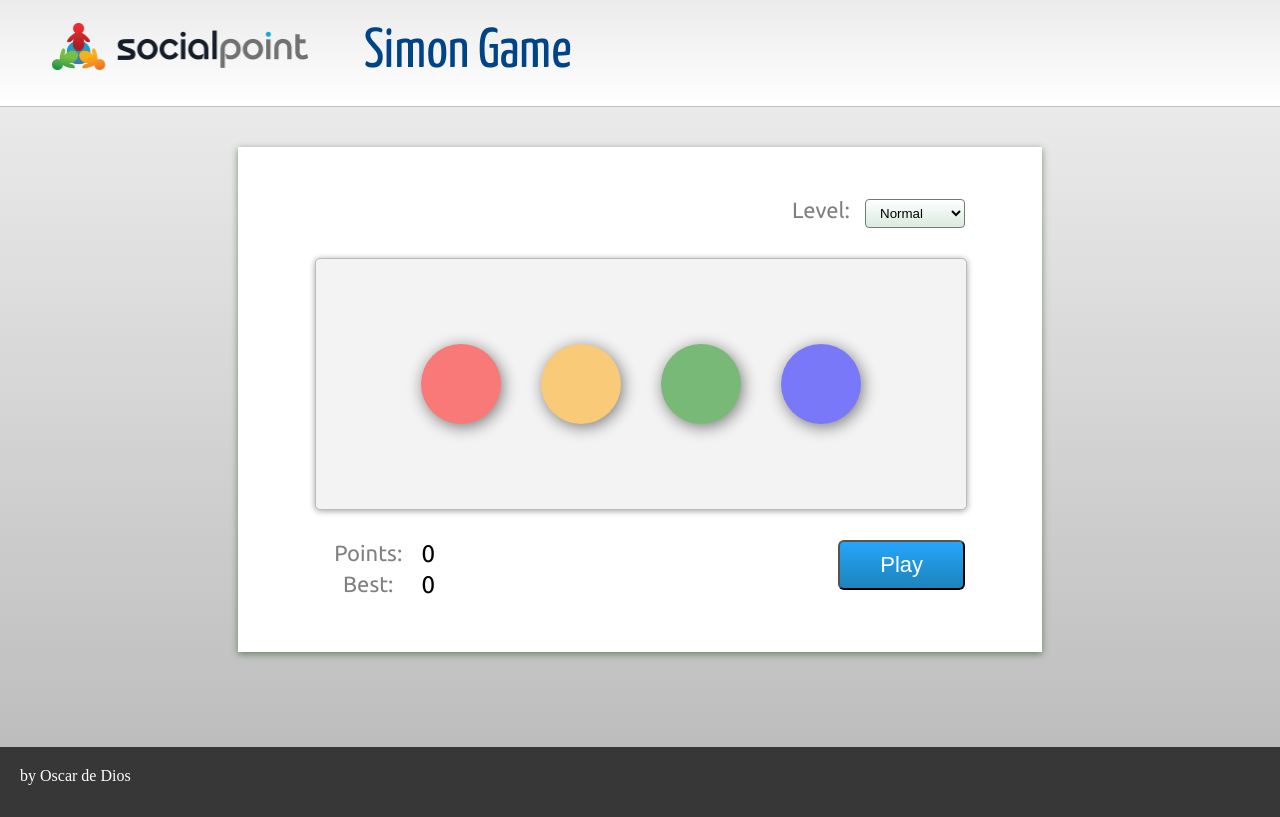
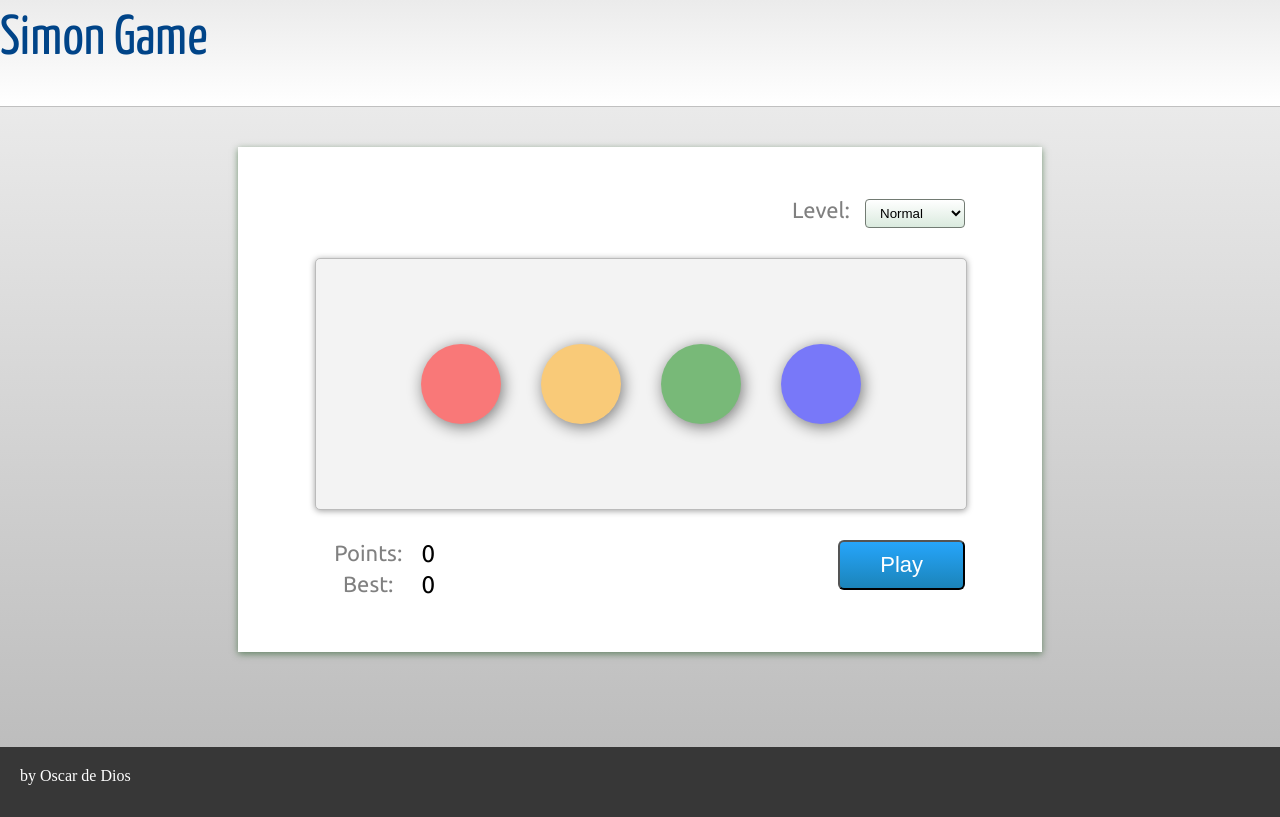
Before and after one commit to OscarDeDios/SimonGame, a website: page dev/index.html in a window 1280 px wide. Drawn offline with Linux system fonts and the light colour scheme.

Commit message:
remove logo

```diff
--- a/dev/index.html
+++ b/dev/index.html
@@ -7,7 +7,6 @@
 <body onload="Main.init()">
 
     <header>
-        <img src="img/logo.png">
         <h1>Simon Game</h1>
     </header>
 
```
Also changed, not shown: dev/img/logo.png (deleted).
